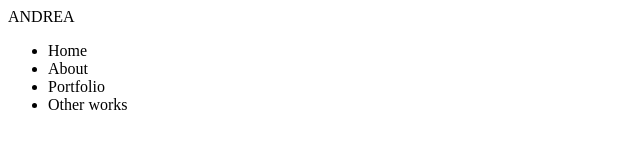
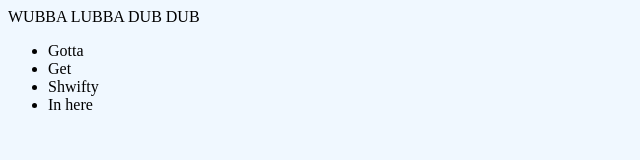
Before and after one commit to andreajaneyee/ayylmao, a plain HTML site: page index.html in a window 1280 px wide. Shown: the whole page, without its empty margins (0-640 px from the left). Drawn offline with Linux system fonts and the light colour scheme.

Commit message:
no message

```diff
--- /dev/null
+++ b/css/main.css
@@ -0,0 +1,9 @@
+body {
+    background-color: aliceblue;
+    width: 100%;
+    height: 100%;
+}
+
+header {
+
+}
--- a/index.html
+++ b/index.html
@@ -1,17 +1,18 @@
 <!DOCTYPE html>
 <html>
     <head>
+        <link rel="stylesheet" type="text/css" href="css/main.css">
     </head>
     <body>
         <header>
-            ANDREA
+            WUBBA LUBBA DUB DUB
         </header>
         <nav>
             <ul>
-                <li>Home</li>
-                <li>About</li>
-                <li>Portfolio</li>
-                <li>Other works</li>
+                <li>Gotta</li>
+                <li>Get</li>
+                <li>Shwifty</li>
+                <li>In here</li>
             </ul>
         </nav>
         <div id="wrapper">
```
